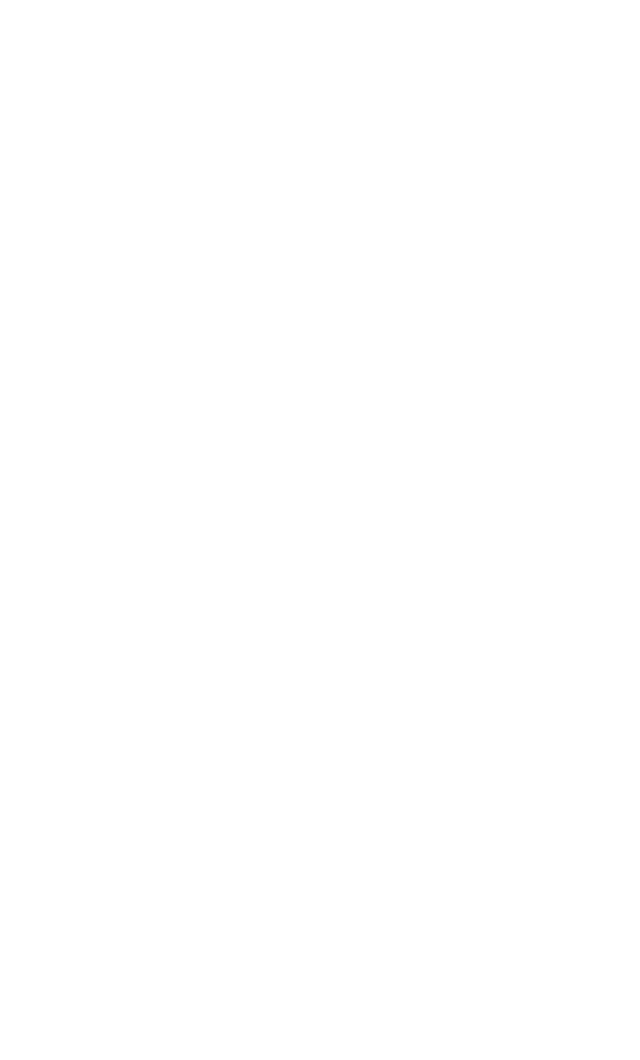
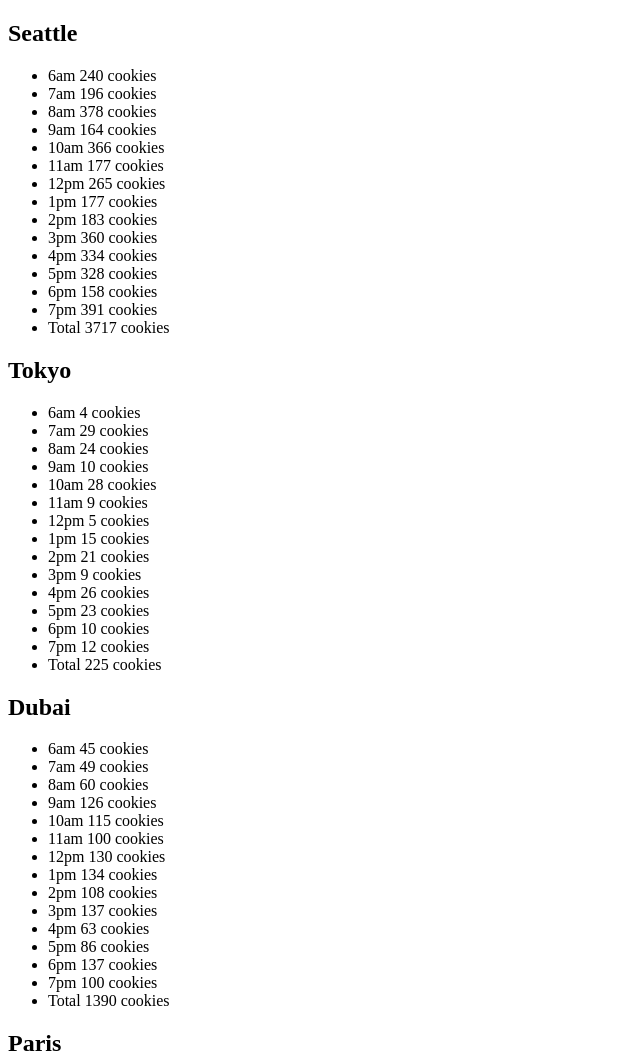
Before and after one commit to Bzour97/cookie-stand, a plain HTML site: page index.html in a window 1280 px wide. Shown: the top 1060 px of the page, without its empty margins (0-640 px from the left). Before the commit the page ends 800 px from the top, so only its background shows below. Drawn offline with Linux system fonts and the light colour scheme.

Commit message:
create branch class06-Objects and do first step in this week

```diff
--- a/JS/app.js
+++ b/JS/app.js
@@ -0,0 +1,255 @@
+'use strict';
+
+
+let hours = ['6am', '7am', '8am', '9am', '10am', '11am', '12pm', '1pm', '2pm', '3pm', '4pm', '5pm', '6pm', '7pm'];
+
+let container = document.getElementById('container');
+
+let seattle = {
+    shopName: 'Seattle',
+    minCustomer: 23,
+    maxCustomer: 65,
+    avgCookies: 6.3,
+    randCustomer: [],
+    avgCookiesPerH: [],
+    total: 0,
+
+    calcRandomCustPerH: function () {
+        let min;
+        let max;
+        for (let i = 0; i < hours.length; i++) {
+            min = Math.ceil(this.minCustomer);
+            max = Math.floor(this.maxCustomer);
+            let randCust = Math.floor(Math.random() * (max - min + 1) + min);
+            this.randCustomer.push(randCust);
+        }
+    },
+
+    calcAvgCookiesPerH: function () {
+        for (let i = 0; i < hours.length; i++) {
+            this.avgCookiesPerH[i] = Math.ceil(this.randCustomer[i] * this.avgCookies);
+            this.total = this.total + this.avgCookiesPerH[i];
+            // this.total += this.avgCookiesPerH[i];
+        }
+    },
+
+    render: function () {
+        let h2EL = document.createElement('h2');
+        h2EL.textContent = this.shopName;
+        container.appendChild(h2EL);
+        let ulEl = document.createElement('ul');
+        container.appendChild(ulEl);
+        for (let i = 0; i < hours.length; i++) {
+            let liEl = document.createElement('li');
+            ulEl.appendChild(liEl);
+            liEl.textContent = `${hours[i]} ${this.avgCookiesPerH[i]} cookies`;
+        }
+        let totalEl = document.createElement('li');
+        ulEl.appendChild(totalEl);
+        totalEl.textContent = `Total ${this.total} cookies`;
+    }
+}
+
+seattle.calcRandomCustPerH();
+seattle.calcAvgCookiesPerH();
+seattle.render();
+
+
+let tokyo = {
+    shopName: 'Tokyo',
+    minCustomer: 3,
+    maxCustomer: 24,
+    avgCookies: 1.2,
+    randCustomer: [],
+    avgCookiesPerH: [],
+    total: 0,
+
+    calcRandomCustPerH: function () {
+        let min;
+        let max;
+        for (let i = 0; i < hours.length; i++) {
+            min = Math.ceil(this.minCustomer);
+            max = Math.floor(this.maxCustomer);
+            let randCust = Math.floor(Math.random() * (max - min + 1) + min);
+            this.randCustomer.push(randCust);
+        }
+    },
+
+    calcAvgCookiesPerH: function () {
+        for (let i = 0; i < hours.length; i++) {
+            this.avgCookiesPerH[i] = Math.ceil(this.randCustomer[i] * this.avgCookies);
+            this.total = this.total + this.avgCookiesPerH[i];
+            // this.total += this.avgCookiesPerH[i];
+        }
+    },
+
+    render: function () {
+        let h2EL = document.createElement('h2');
+        h2EL.textContent = this.shopName;
+        container.appendChild(h2EL);
+        let ulEl = document.createElement('ul');
+        container.appendChild(ulEl);
+        for (let i = 0; i < hours.length; i++) {
+            let liEl = document.createElement('li');
+            ulEl.appendChild(liEl);
+            liEl.textContent = `${hours[i]} ${this.avgCookiesPerH[i]} cookies`;
+        }
+        let totalEl = document.createElement('li');
+        ulEl.appendChild(totalEl);
+        totalEl.textContent = `Total ${this.total} cookies`;
+    }
+}
+
+tokyo.calcRandomCustPerH();
+tokyo.calcAvgCookiesPerH();
+tokyo.render();
+
+
+let dubai = {
+    shopName: 'Dubai',
+    minCustomer: 11,
+    maxCustomer: 38,
+    avgCookies: 3.7,
+    randCustomer: [],
+    avgCookiesPerH: [],
+    total: 0,
+
+    calcRandomCustPerH: function () {
+        let min;
+        let max;
+        for (let i = 0; i < hours.length; i++) {
+            min = Math.ceil(this.minCustomer);
+            max = Math.floor(this.maxCustomer);
+            let randCust = Math.floor(Math.random() * (max - min + 1) + min);
+            this.randCustomer.push(randCust);
+        }
+    },
+
+    calcAvgCookiesPerH: function () {
+        for (let i = 0; i < hours.length; i++) {
+            this.avgCookiesPerH[i] = Math.ceil(this.randCustomer[i] * this.avgCookies);
+            this.total = this.total + this.avgCookiesPerH[i];
+            // this.total += this.avgCookiesPerH[i];
+        }
+    },
+
+    render: function () {
+        let h2EL = document.createElement('h2');
+        h2EL.textContent = this.shopName;
+        container.appendChild(h2EL);
+        let ulEl = document.createElement('ul');
+        container.appendChild(ulEl);
+        for (let i = 0; i < hours.length; i++) {
+            let liEl = document.createElement('li');
+            ulEl.appendChild(liEl);
+            liEl.textContent = `${hours[i]} ${this.avgCookiesPerH[i]} cookies`;
+        }
+        let totalEl = document.createElement('li');
+        ulEl.appendChild(totalEl);
+        totalEl.textContent = `Total ${this.total} cookies`;
+    }
+}
+
+dubai.calcRandomCustPerH();
+dubai.calcAvgCookiesPerH();
+dubai.render();
+
+
+let paris = {
+    shopName: 'Paris',
+    minCustomer: 20,
+    maxCustomer: 38,
+    avgCookies: 2.3,
+    randCustomer: [],
+    avgCookiesPerH: [],
+    total: 0,
+
+    calcRandomCustPerH: function () {
+        let min;
+        let max;
+        for (let i = 0; i < hours.length; i++) {
+            min = Math.ceil(this.minCustomer);
+            max = Math.floor(this.maxCustomer);
+            let randCust = Math.floor(Math.random() * (max - min + 1) + min);
+            this.randCustomer.push(randCust);
+        }
+    },
+
+    calcAvgCookiesPerH: function () {
+        for (let i = 0; i < hours.length; i++) {
+            this.avgCookiesPerH[i] = Math.ceil(this.randCustomer[i] * this.avgCookies);
+            this.total = this.total + this.avgCookiesPerH[i];
+            // this.total += this.avgCookiesPerH[i];
+        }
+    },
+
+    render: function () {
+        let h2EL = document.createElement('h2');
+        h2EL.textContent = this.shopName;
+        container.appendChild(h2EL);
+        let ulEl = document.createElement('ul');
+        container.appendChild(ulEl);
+        for (let i = 0; i < hours.length; i++) {
+            let liEl = document.createElement('li');
+            ulEl.appendChild(liEl);
+            liEl.textContent = `${hours[i]} ${this.avgCookiesPerH[i]} cookies`;
+        }
+        let totalEl = document.createElement('li');
+        ulEl.appendChild(totalEl);
+        totalEl.textContent = `Total ${this.total} cookies`;
+    }
+}
+
+paris.calcRandomCustPerH();
+paris.calcAvgCookiesPerH();
+paris.render();
+
+
+let lima = {
+    shopName: 'Lima',
+    minCustomer: 2,
+    maxCustomer: 16,
+    avgCookies: 4.6,
+    randCustomer: [],
+    avgCookiesPerH: [],
+    total: 0,
+
+    calcRandomCustPerH: function () {
+        let min;
+        let max;
+        for (let i = 0; i < hours.length; i++) {
+            min = Math.ceil(this.minCustomer);
+            max = Math.floor(this.maxCustomer);
+            let randCust = Math.floor(Math.random() * (max - min + 1) + min);
+            this.randCustomer.push(randCust);
+        }
+    },
+
+    calcAvgCookiesPerH: function () {
+        for (let i = 0; i < hours.length; i++) {
+            this.avgCookiesPerH[i] = Math.ceil(this.randCustomer[i] * this.avgCookies);
+            this.total = this.total + this.avgCookiesPerH[i];
+            // this.total += this.avgCookiesPerH[i];
+        }
+    },
+
+    render: function () {
+        let h2EL = document.createElement('h2');
+        h2EL.textContent = this.shopName;
+        container.appendChild(h2EL);
+        let ulEl = document.createElement('ul');
+        container.appendChild(ulEl);
+        for (let i = 0; i < hours.length; i++) {
+            let liEl = document.createElement('li');
+            ulEl.appendChild(liEl);
+            liEl.textContent = `${hours[i]} ${this.avgCookiesPerH[i]} cookies`;
+        }
+        let totalEl = document.createElement('li');
+        ulEl.appendChild(totalEl);
+        totalEl.textContent = `Total ${this.total} cookies`;
+    }
+}
+
+lima.calcRandomCustPerH();
+lima.calcAvgCookiesPerH();
+lima.render();
--- a/index.html
+++ b/index.html
@@ -4,9 +4,10 @@
     <meta charset="UTF-8">
     <meta http-equiv="X-UA-Compatible" content="IE=edge">
     <meta name="viewport" content="width=device-width, initial-scale=1.0">
-    <title>Document</title>
+    <title>Salmon Cookies</title>
 </head>
 <body>
+    <div id="container">   </div>
     <script src="JS/app.js"></script>
 </body>
 </html>
```
Also changed, not shown: sales.html (+1 -0 lines).
